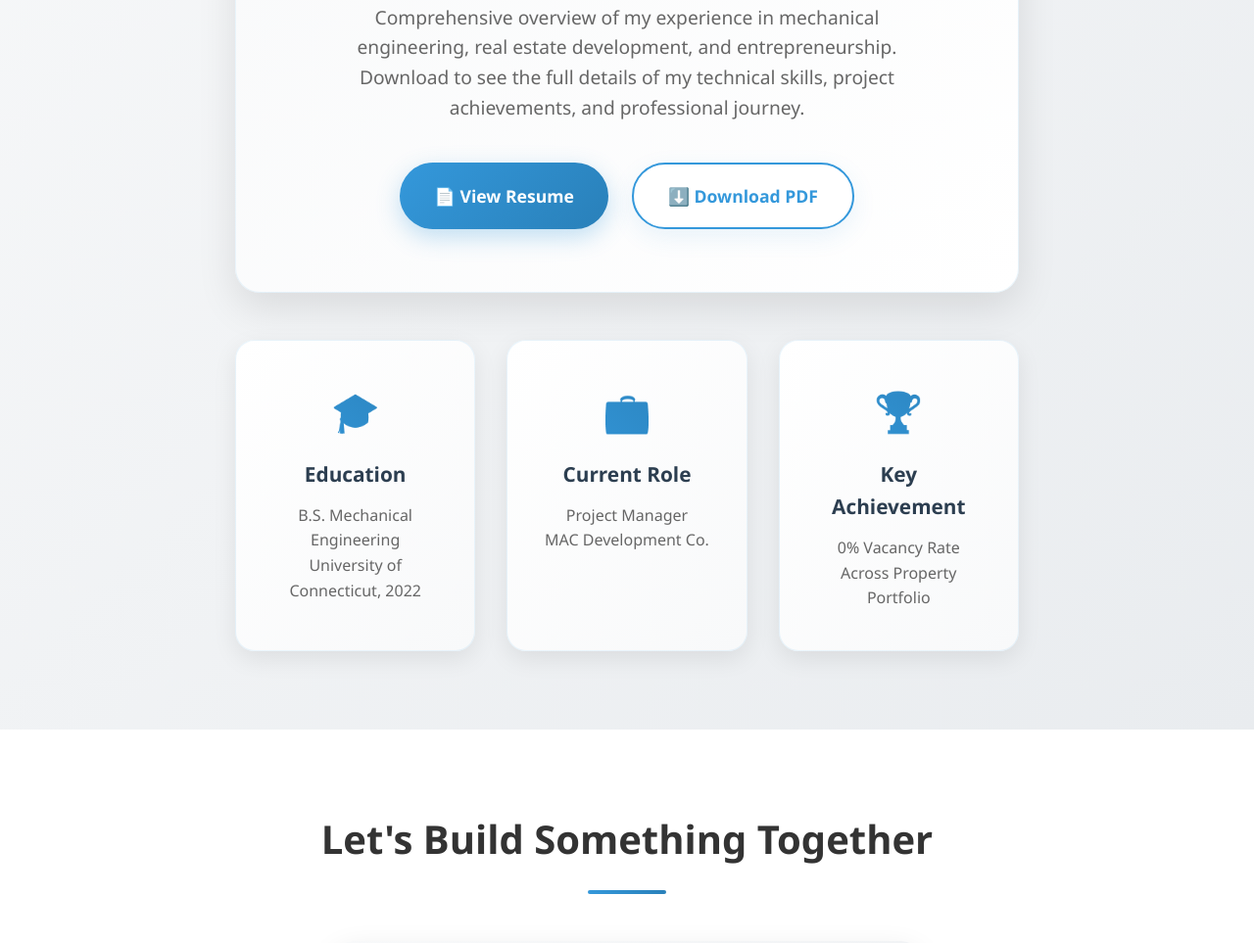
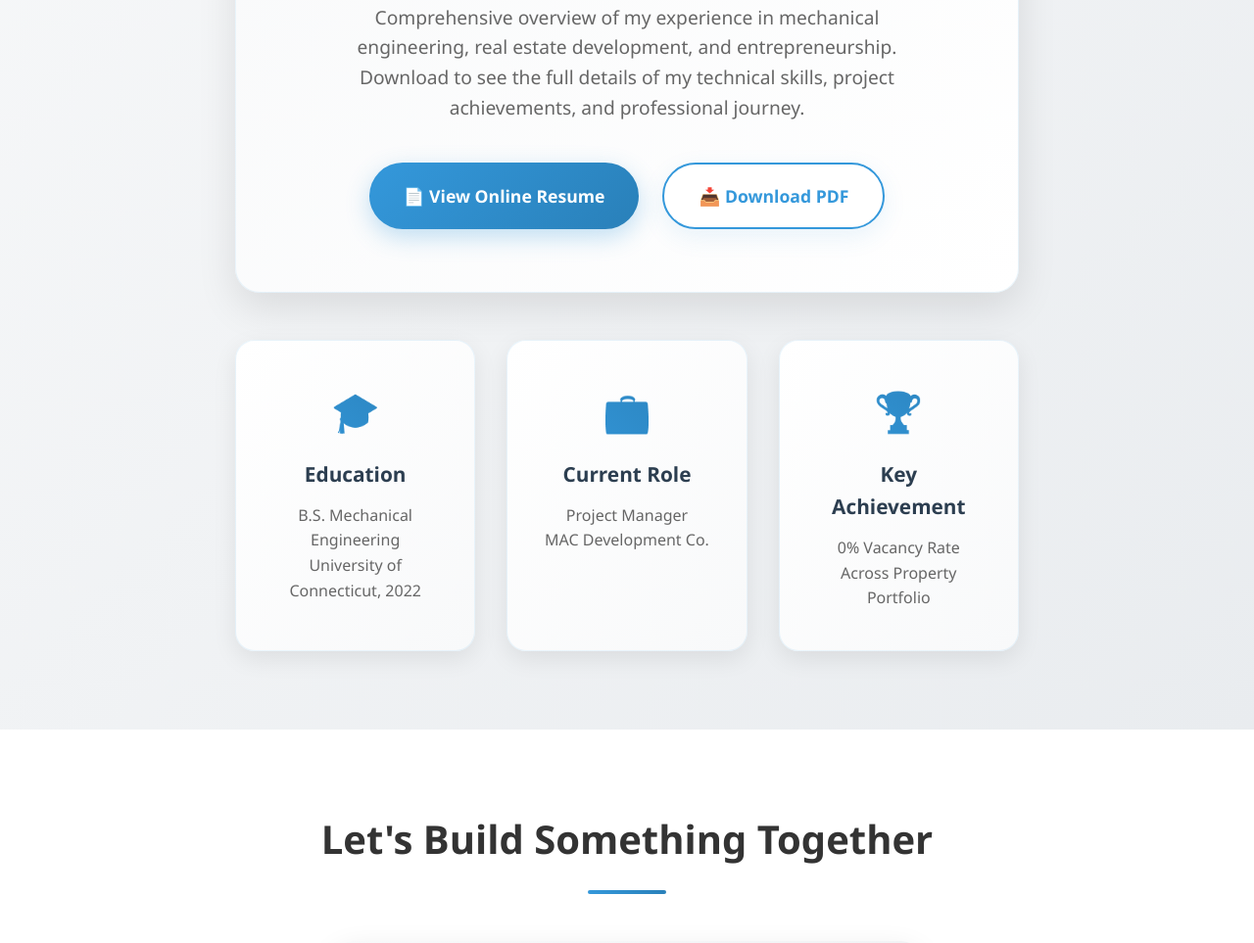
Before and after one commit to ethanmaclelland/site, a plain HTML site: page index.html in a window 1280 px wide. Shown: the part 7549-8512 px from the top of the page at 98% size. Drawn offline with Linux system fonts and the light colour scheme.

Commit message:
Update index.html

```diff
--- a/index.html
+++ b/index.html
@@ -2523,11 +2523,11 @@
                     <h3>${siteContent.resume.header.title}</h3>
                     <p>${siteContent.resume.header.description}</p>
                     <div class="resume-actions">
-                        <a href="docs/ethan-maclelland-resume.pdf" target="_blank" class="resume-btn primary">
-                            ${siteContent.resume.header.buttons.view}
+                        <a href="resume.html" target="_blank" class="resume-btn primary">
+                            📄 View Online Resume
                         </a>
                         <a href="docs/ethan-maclelland-resume.pdf" download="Ethan_MacLelland_Resume.pdf" class="resume-btn secondary">
-                            ${siteContent.resume.header.buttons.download}
+                            📥 Download PDF
                         </a>
                     </div>
                 `;
```
